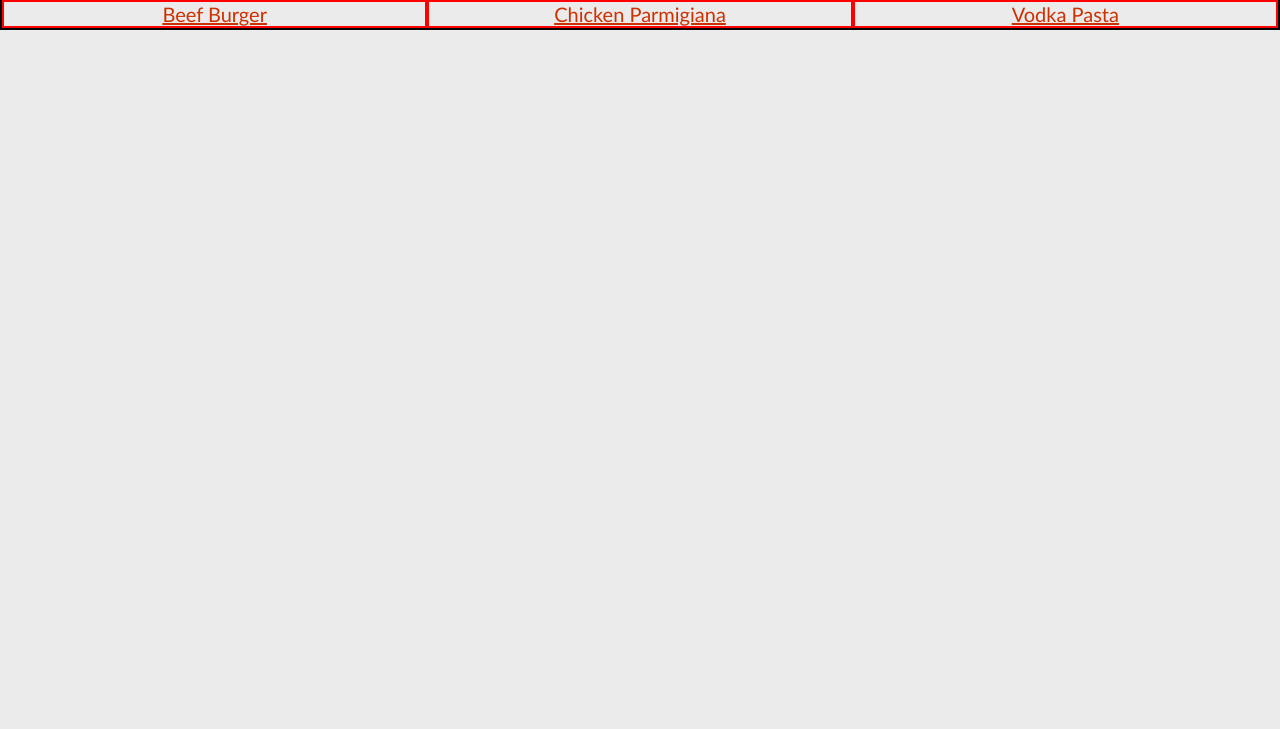
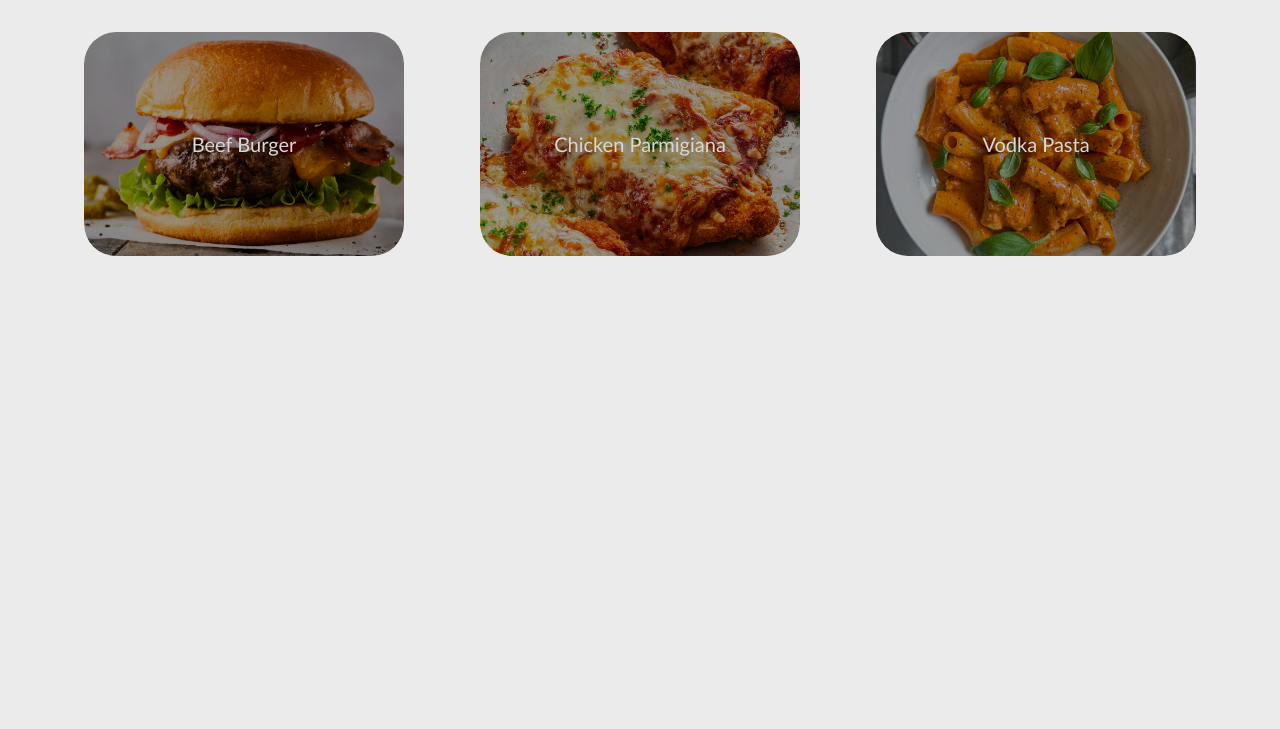
Before and after one commit to Hegedus-M/odin-recipes, a plain HTML site: page index.html in a window 1280 px wide. Shown: the part 71-800 px from the top of the page. Drawn offline with Linux system fonts and the light colour scheme.

Commit message:
Add background images and hover effects Background images for recipes added, along with hover effects.

```diff
--- a/index.html
+++ b/index.html
@@ -9,9 +9,9 @@
 <body>
     <h1 class="header">Odin Recipes</h1>
     <div class = "recipes">
-        <div class = "link"><a href="recipes/beef_burger.html">Beef Burger</a></div>
-        <div class = "link"><a href="recipes/chicken_parma.html">Chicken Parmigiana</a></div>
-        <div class = "link"><a href="recipes/vodka_pasta.html">Vodka Pasta</a></div>
+        <div class = "link burger"><a href="recipes/beef_burger.html">Beef Burger</a></div>
+        <div class = "link parma"><a href="recipes/chicken_parma.html">Chicken Parmigiana</a></div>
+        <div class = "link pasta"><a href="recipes/vodka_pasta.html">Vodka Pasta</a></div>
     </div>
 </body>
 </html>
--- a/style.css
+++ b/style.css
@@ -1,32 +1,97 @@
-body {
-  background-color: rgb(235, 235, 235);;
-  font-family: 'Trebuchet MS', Arial, sans-serif;
-  margin: 0px;
+/* Use border-box for easier sizing */
+* {
+  box-sizing: border-box;
 }
 
-.recipes {
-  margin: 0px;
-  margin: 0px;
-  border: 2px solid black;
-  display: flex;
-  justify-content:space-between;
+html {
+  font-size: 100%; /* usually 16px */
 }
 
-.link {
-  border: 2px solid red;
-  flex: 1;
-  text-align: center;
+body {
+  margin: 0;
+  background-color: #ebebeb;
+  font-family: 'Trebuchet MS', Arial, sans-serif;
+  font-size: 1rem; /* Base font size */
 }
 
-a {
-  color: rgb(207, 48, 0);
-  font-size: 20px;
-}
-
+/* Page header */
 .header {
   text-align: center;
   color: #ffffff;
-  background: #383838;
+  background-color: #383838;
+  padding: 1rem 0;
   margin: 0;
-  padding: 15px;
 }
+
+/* Container for recipe links */
+.recipes {
+  display: flex;
+  flex-wrap: wrap;
+  justify-content: space-evenly;
+  gap: 1.5rem;
+  margin: 2rem;
+}
+
+/* Individual link boxes */
+.link {
+  position: relative;
+  display: flex;
+  align-items: center;
+  justify-content: center;
+  width: 20rem;
+  height: 14rem;
+  background-color: #d9d9d9;
+  border-radius: 2rem;
+  text-align: center;
+  overflow: hidden;
+  transition: background-color 0.3s ease;
+
+    /* Shared background styles for images */
+  background-size: cover;
+  background-position: center;
+  background-repeat: no-repeat;
+}
+
+.link.burger {
+  background-image: url("recipes/images/beef_burger.jpg");
+}
+
+.link.parma {
+  background-image: url("recipes/images/chicken_parma.jpg");
+}
+
+.link.pasta {
+  background-image: url("recipes/images/vodka_pasta.jpg");
+}
+
+/* Overlay using ::before */
+.link::before {
+  content: "";
+  position: absolute;
+  top: 0;
+  left: 0;
+  width: 100%;
+  height: 100%;
+  background-color: rgba(0, 0, 0, 0.4);
+  border-radius: 2rem;
+  transition: background-color 0.3s ease;
+  z-index: 1;
+}
+
+.link:hover::before {
+  background-color: rgba(0, 0, 0, 0.6);
+}
+
+/* Styling the link itself */
+.link a {
+  position: relative;
+  z-index: 2;
+  color: #d7d7d7;
+  font-size: 1.25rem;
+  text-decoration: none;
+  line-height: 1.4;
+}
+
+.link:hover a {
+  color: #ffffff;
+}
```
